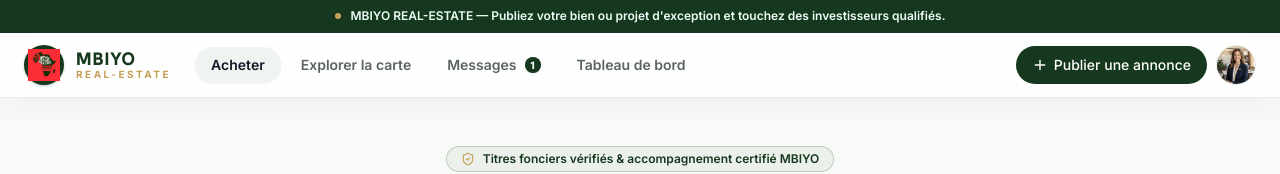
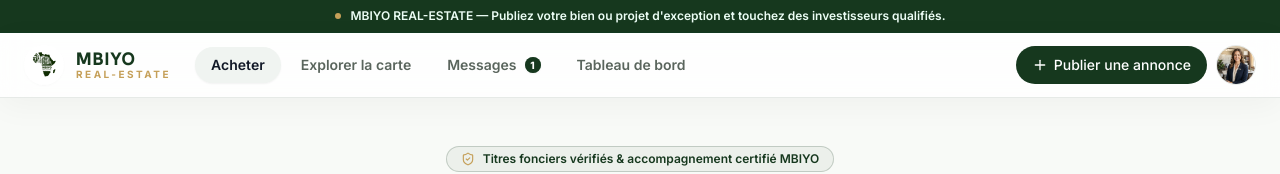
Before and after one commit to Guerillon-Group/guerillon_front, a Next.js app: page / in a window 1280 px wide. Shown: the top 174 px of the page. Built offline with nearby package versions, Linux system fonts and the light colour scheme.

Commit message:
feat: add Brand component with customizable logo and tagline display

```diff
--- a/components/brand.tsx
+++ b/components/brand.tsx
@@ -20,7 +20,7 @@ export function Brand({
       <div
         className={cn(
           'relative flex size-10 shrink-0 items-center justify-center rounded-xl p-1 shadow-sm transition-transform duration-300 group-hover:scale-105',
-          invert ? 'bg-white/10 backdrop-blur-md border border-white/20' : 'bg-[#16381e] text-white shadow-[#16381e]/20',
+          invert ? 'bg-white/10 backdrop-blur-md border border-white/20' : 'bg-white text-white shadow-[#16381e]/2',
         )}
       >
         <Image
@@ -28,7 +28,7 @@ export function Brand({
           alt="MBIYO Real Estate Logo"
           width={36}
           height={36}
-          className="size-full bg-red-500 object-contain"
+          className="size-full object-contain"
           priority
         />
       </div>
```
